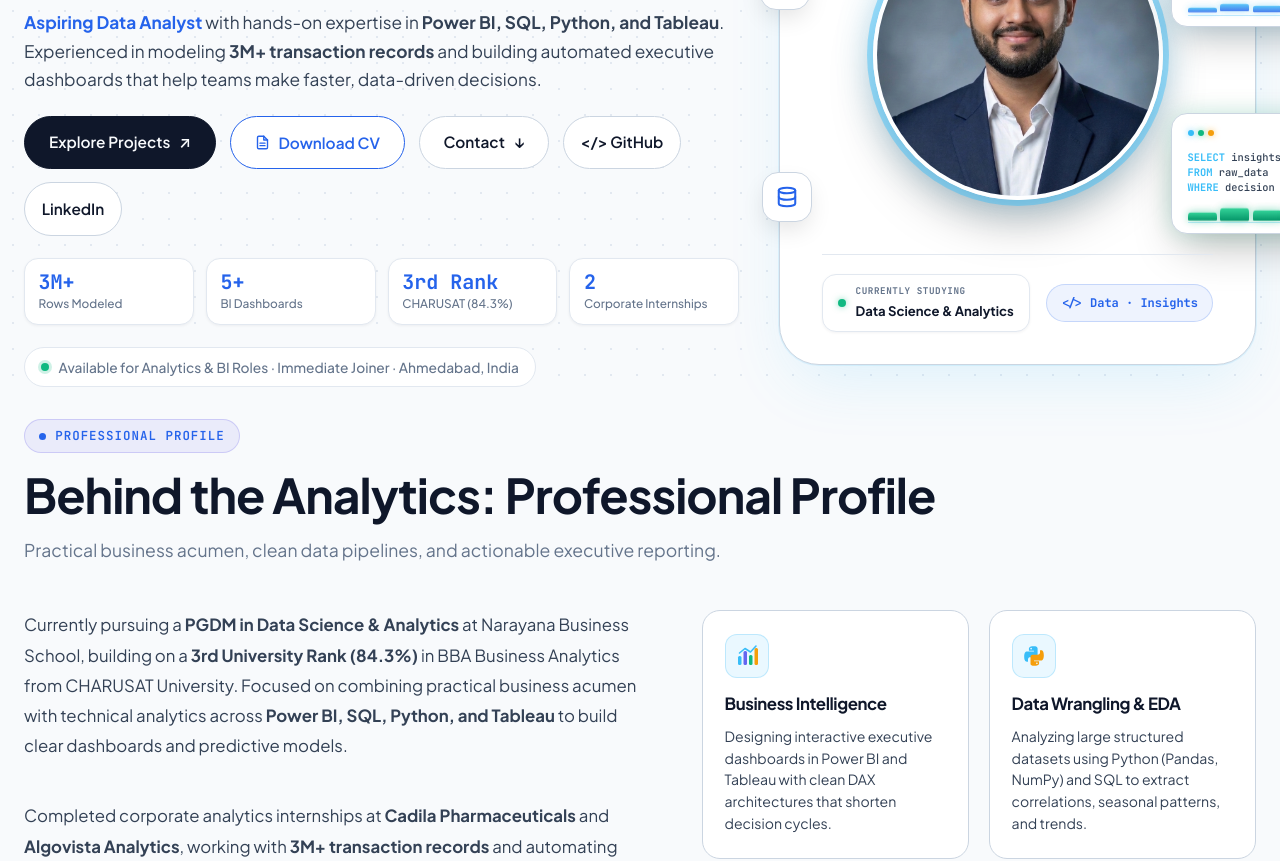
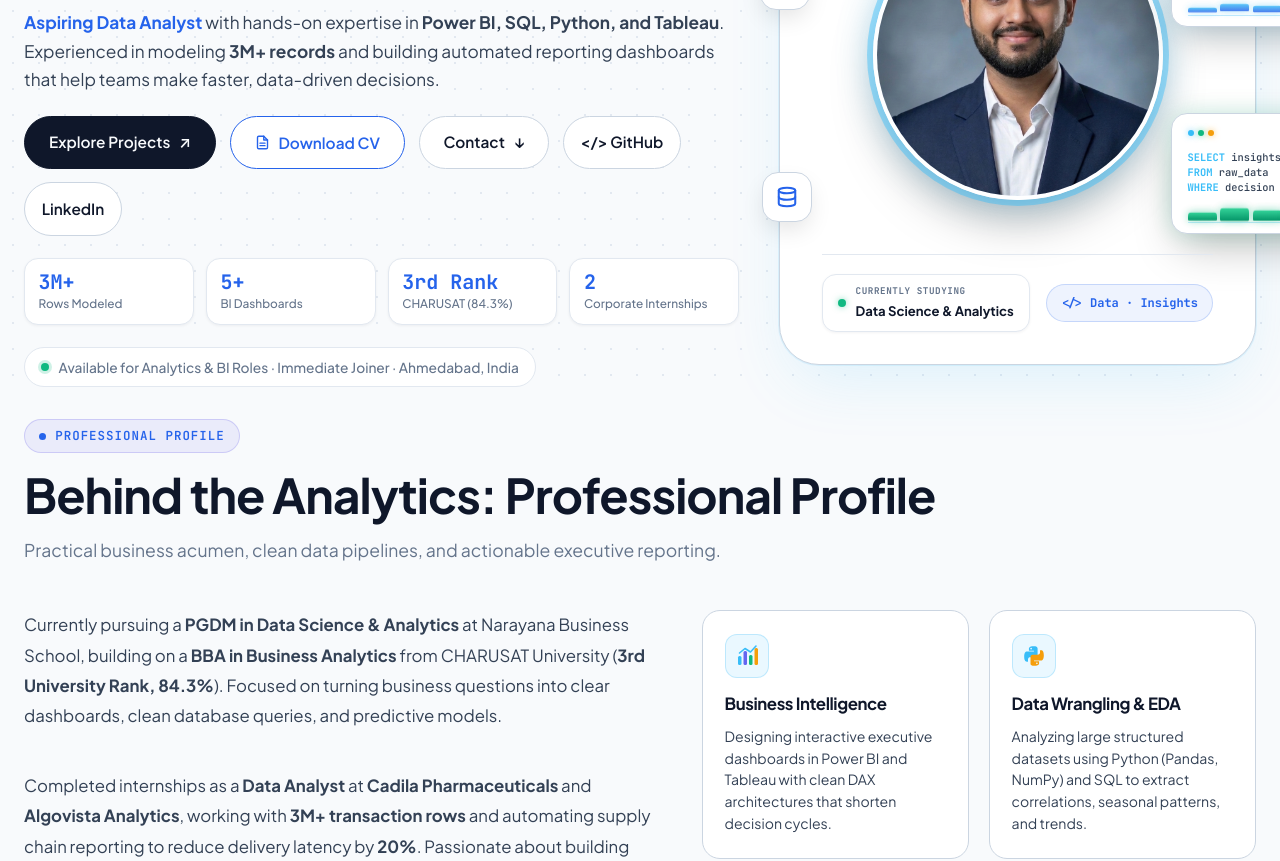
Before and after one commit to HetManvar01/HetManvar01.github.io, a plain HTML site: page index.html in a window 1280 px wide. Shown: the part 351-1212 px from the top of the page. Drawn offline with Linux system fonts and the light colour scheme; a web font is replaced by a local one.

Commit message:
Update Home and About with exact approved simple recruiter copy: Aspiring Data Analyst

```diff
--- a/index.html
+++ b/index.html
@@ -19,7 +19,7 @@
   <link rel="preconnect" href="https://fonts.gstatic.com" crossorigin>
   <link href="https://fonts.googleapis.com/css2?family=JetBrains+Mono:wght@500;600;700&family=Playfair+Display:ital,wght@0,600;0,700;0,800;1,600&family=Plus+Jakarta+Sans:wght@400;500;600;700;800&display=swap" rel="stylesheet">
 
-  <link rel="stylesheet" href="styles.css?v=hiral-nav-v27">
+  <link rel="stylesheet" href="styles.css?v=hiral-nav-v28">
 </head>
 <body>
   <!-- Scroll Reading Progress Line -->
@@ -95,7 +95,7 @@
 
           <!-- Hero Bio (Simple & Recruiter-Friendly, Starting With 'Aspiring Data Analyst', Zero 'I') -->
           <p class="hero-bio" style="font-size: 1.08rem; line-height: 1.65; color: var(--text-secondary); margin-bottom: 1.35rem; text-align: left;">
-            <strong style="color: var(--accent-blue);">Aspiring Data Analyst</strong> with hands-on expertise in <strong>Power BI, SQL, Python, and Tableau</strong>. Experienced in modeling <strong>3M+ transaction records</strong> and building automated executive dashboards that help teams make faster, data-driven decisions.
+            <strong style="color: var(--accent-blue);">Aspiring Data Analyst</strong> with hands-on expertise in <strong>Power BI, SQL, Python, and Tableau</strong>. Experienced in modeling <strong>3M+ records</strong> and building automated reporting dashboards that help teams make faster, data-driven decisions.
           </p>
 
           <div class="hero-actions" style="margin-bottom: 1.4rem;">
@@ -255,10 +255,10 @@
         <div class="about-grid">
           <div class="about-story">
             <p>
-              Currently pursuing a <strong>PGDM in Data Science &amp; Analytics</strong> at Narayana Business School, building on a <strong>3rd University Rank (84.3%)</strong> in BBA Business Analytics from CHARUSAT University. Focused on combining practical business acumen with technical analytics across <strong>Power BI, SQL, Python, and Tableau</strong> to build clear dashboards and predictive models.
+              Currently pursuing a <strong>PGDM in Data Science &amp; Analytics</strong> at Narayana Business School, building on a <strong>BBA in Business Analytics</strong> from CHARUSAT University (<strong>3rd University Rank, 84.3%</strong>). Focused on turning business questions into clear dashboards, clean database queries, and predictive models.
             </p>
             <p>
-              Completed corporate analytics internships at <strong>Cadila Pharmaceuticals</strong> and <strong>Algovista Analytics</strong>, working with <strong>3M+ transaction records</strong> and automating supply chain reporting to reduce turnaround time by <strong>20%</strong>. Dedicated to creating reliable dashboards and automated data workflows that save team hours and boost operational efficiency.
+              Completed internships as a <strong>Data Analyst</strong> at <strong>Cadila Pharmaceuticals</strong> and <strong>Algovista Analytics</strong>, working with <strong>3M+ transaction rows</strong> and automating supply chain reporting to reduce delivery latency by <strong>20%</strong>. Passionate about building reliable Power BI dashboards and SQL pipelines that save team hours and boost operational efficiency.
             </p>
             <div class="about-focus-points">
               <div class="focus-point-item">
```
